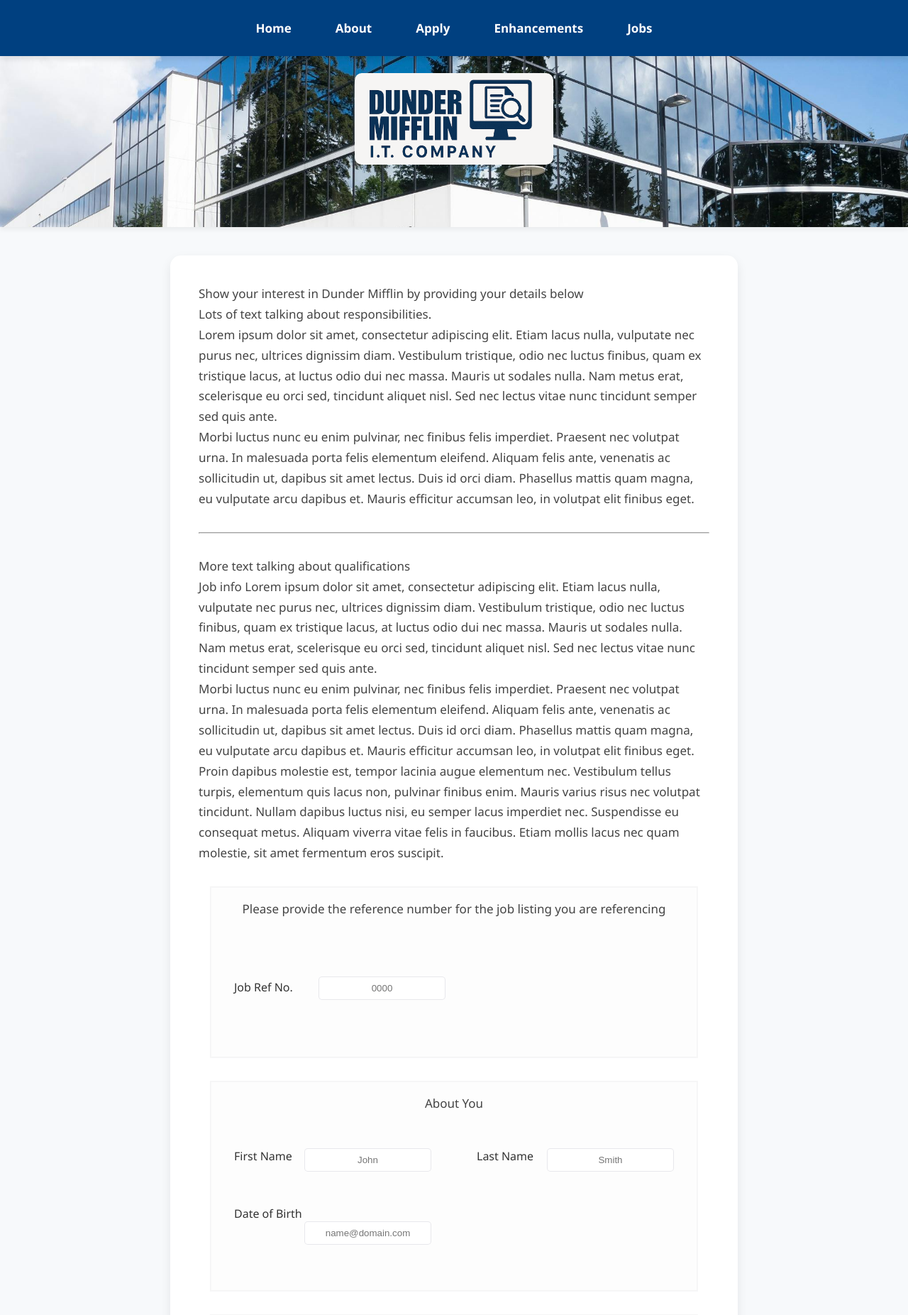
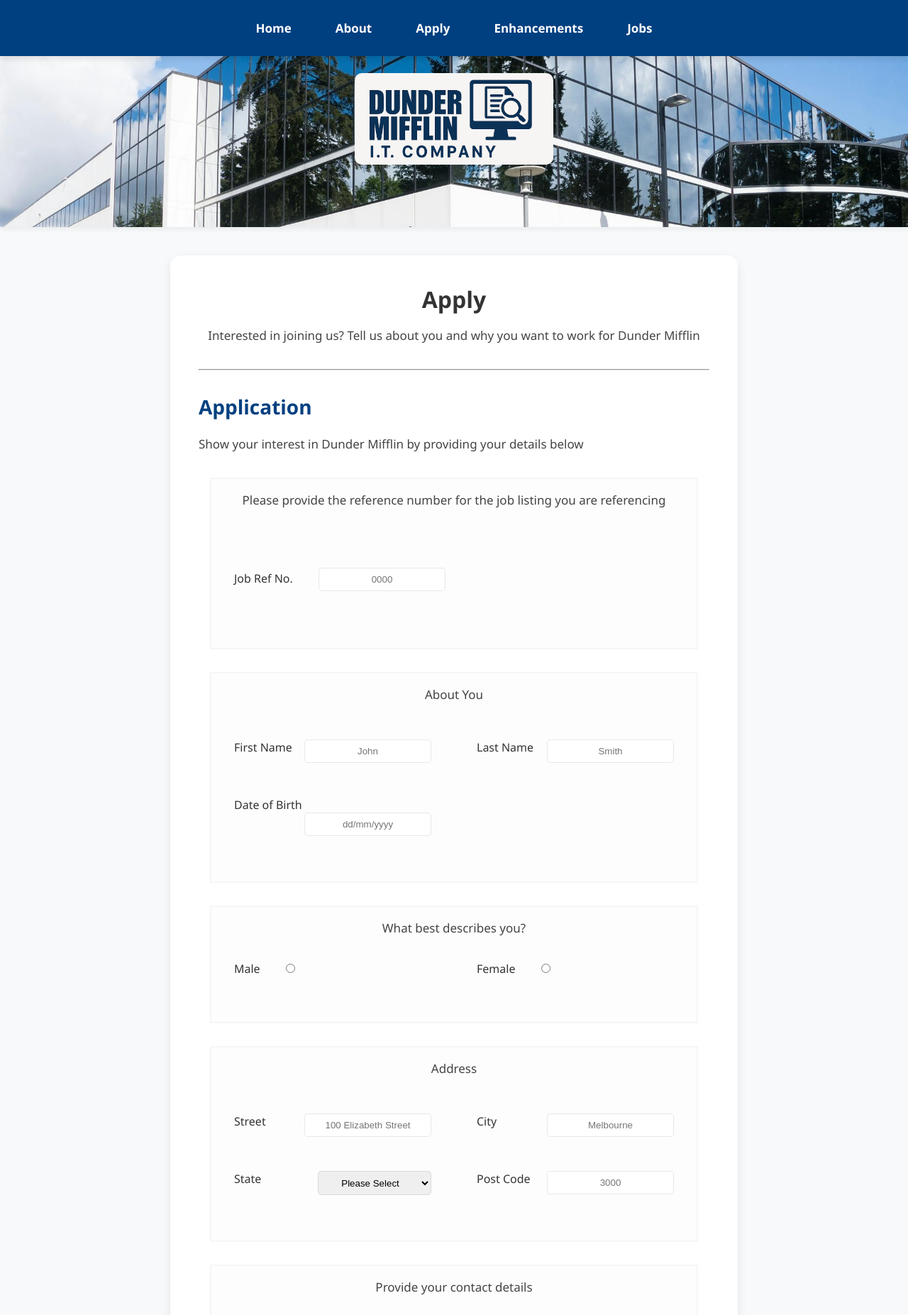
Before and after one commit to TravistyTrav/COS10032-Group-Assessments, a PHP site: page /apply.html in a window 1280 px wide. Shown: the top 1853 px of the page at 71% size. Run offline with PHP 8.4, Linux system fonts and the light colour scheme.

Commit message:
Finalizing apply.html and apply css
Finalizing apply.html and apply css

```diff
--- a/assign1/apply.html
+++ b/assign1/apply.html
@@ -24,58 +24,16 @@
 
 <main class="apply">
   <div>
-    <p class="text-left">
-    Show your interest in Dunder Mifflin by providing your details below
-    </p>
-
-    <p class="text-left">
-    Lots of text talking about responsibilities.
-
-    <br>
-
-    Lorem ipsum dolor sit amet, consectetur adipiscing elit. Etiam lacus nulla, vulputate nec purus
-    nec, ultrices dignissim diam. Vestibulum tristique, odio nec luctus finibus, quam ex tristique
-    lacus, at luctus odio dui nec massa. Mauris ut sodales nulla. Nam metus erat, scelerisque eu
-    orci sed, tincidunt aliquet nisl. Sed nec lectus vitae nunc tincidunt semper sed quis ante.
-
-    <br>
-
-    Morbi luctus nunc eu enim pulvinar, nec finibus felis imperdiet. Praesent nec volutpat urna.
-    In malesuada porta felis elementum eleifend. Aliquam felis ante, venenatis ac sollicitudin ut,
-    dapibus sit amet lectus. Duis id orci diam. Phasellus mattis quam magna, eu vulputate arcu
-    dapibus et. Mauris efficitur accumsan leo, in volutpat elit finibus eget.
+    <h1 class="mb-1 text-center">Apply</h1>
+    <p class="text-center">
+      Interested in joining us? Tell us about you and why you want to work for Dunder Mifflin
     </p>
 
     <hr class="mb-2 mt-2">
 
+    <h2>Application</h2>
     <p class="text-left">
-    More text talking about qualifications
-    </p>
-
-
-    <p class="text-left">
-    Job info
-
-    Lorem ipsum dolor sit amet, consectetur adipiscing elit. Etiam lacus nulla, vulputate nec purus
-    nec, ultrices dignissim diam. Vestibulum tristique, odio nec luctus finibus, quam ex tristique
-    lacus, at luctus odio dui nec massa. Mauris ut sodales nulla. Nam metus erat, scelerisque eu
-    orci sed, tincidunt aliquet nisl. Sed nec lectus vitae nunc tincidunt semper sed quis ante.
-
-    <br>
-
-    Morbi luctus nunc eu enim pulvinar, nec finibus felis imperdiet. Praesent nec volutpat urna.
-    In malesuada porta felis elementum eleifend. Aliquam felis ante, venenatis ac sollicitudin ut,
-    dapibus sit amet lectus. Duis id orci diam. Phasellus mattis quam magna, eu vulputate arcu
-    dapibus et. Mauris efficitur accumsan leo, in volutpat elit finibus eget.
-
-    <br>
-
-    Proin dapibus molestie est, tempor lacinia augue elementum nec. Vestibulum tellus turpis, elementum
-    quis lacus non, pulvinar finibus enim. Mauris varius risus nec volutpat tincidunt. Nullam dapibus
-    luctus nisi, eu semper lacus imperdiet nec. Suspendisse eu consequat metus. Aliquam viverra vitae
-    felis in faucibus. Etiam mollis lacus nec quam molestie, sit amet fermentum eros suscipit.
-
-
+    Show your interest in Dunder Mifflin by providing your details below
     </p>
   </div>
 
@@ -88,7 +46,7 @@
       <div class="grid-form">
         <div class="mb-1 mt-2">
           <label class="ml-2" for="reference">Job Ref No.</label>
-          <input class="ml-2 mt-2" type="text" name="refno" id="refno" placeholder="0000" maxlength="4" required="required" pattern="[0-9]{4}" required="required">
+          <input class="ml-2 mt-2" type="text" name="refno" id="refno" placeholder="0000" maxlength="4" required="required" pattern="[a-zA-Z0-9]{5}" required="required">
         </div>
       </div>
     </fieldset>
@@ -100,17 +58,17 @@
       <div class="grid-form">
         <div class="mb-1 mt-2">
             <label class="ml-2" for="firstname">First Name</label>
-            <input class="float-right mr-2"  type="text" name="firstname" id="firstname" placeholder="John" pattern="[A-Za-z ]{1,16}" required="required">
+            <input class="float-right mr-2"  type="text" name="firstname" id="firstname" placeholder="John" maxlength="20" pattern="[A-Za-z ]{1,20}" required="required">
         </div>
 
         <div class="mb-1 mt-2">
             <label class="ml-2" for="lastname">Last Name</label>
-            <input class="float-right mr-2"  type="text" name="lastname" id="lastname" placeholder="Smith" pattern="[A-Za-z ]{1,16}" required="required">
+            <input class="float-right mr-2"  type="text" name="lastname" id="lastname" placeholder="Smith" maxlength="20" pattern="[A-Za-z ]{1,20}" required="required">
         </div>
 
         <div class="mt-2">
-        <label class="ml-2" for="email">Date of Birth</label>
-        <input class="float-right mr-2"  type="text" name="email" id="email" placeholder="name@domain.com" maxlength="10" required="required" pattern="[a-z0-9._%+-]+@[a-z0-9.-]+\.[a-z]{2,4}$">
+        <label class="ml-2" for="dob">Date of Birth</label>
+        <input class="float-right mr-2"  type="text" name="dob" id="dob" placeholder="dd/mm/yyyy" maxlength="10" pattern="(0[1-9]|[12][0-9]|3[01])/(0[1-9]|1[0-2])/\d{4}" required="required">
         </div>
       </div>
     </fieldset>
@@ -136,12 +94,12 @@
       <div class="grid-form">
         <div class="mb-1 mt-2">
           <label class="ml-2" for="street">Street</label>
-          <input class="float-right mr-2"  type="text" name="street" id="street" placeholder="100 Elizabeth Street" pattern="[A-Za-z ]{1,16}" required="required">
+          <input class="float-right mr-2"  type="text" name="street" id="street" placeholder="100 Elizabeth Street" minlength="8" maxlength="40" required="required">
         </div>
 
         <div class="mb-1 mt-2">
           <label class="ml-2" for="street">City</label>
-          <input class="float-right mr-2"  type="text" name="city" id="city" placeholder="Melbourne" pattern="[A-Za-z ]{1,16}" required="required">
+          <input class="float-right mr-2"  type="text" name="city" id="city" placeholder="Melbourne" minlength="8" maxlength="40" required="required">
         </div>
         <div class="mt-2">
           <label class="ml-2" for="city">State</label>
@@ -159,7 +117,7 @@
         </div>
         <div class="mt-2">
           <label class="ml-2" for="postcode">Post Code</label>
-          <input class="float-right mr-2"  type="text" name="postcode" id="postcode" placeholder="3000" pattern="[A-Za-z ]{1,16}" required="required">
+          <input class="float-right mr-2"  type="text" name="postcode" id="postcode" placeholder="3000" pattern="[0-9]{4}" required="required">
         </div>
       </div>
     </fieldset>
@@ -172,11 +130,11 @@
       <div class="grid-form">
         <div class="mb-1 mt-2">
           <label class="ml-2" for="email">Email</label>
-          <input class="float-right mr-2" type="text" name="email" id="email" placeholder="example@domain.com" pattern="" required="required">
+          <input class="float-right mr-2" type="text" name="email" id="email" placeholder="example@domain.com" pattern="[a-z0-9._%+\-]+@[a-z0-9.\-]+\.[a-z]{2,}$" required="required">
         </div>
         <div class="mt-2">
           <label class="ml-2" for="phone">Phone</label>
-          <input class="float-right mr-2" type="text" name="phone" id="phone" placeholder="(+61) XXX-XXX-XXX" pattern="[0-9]{3}-[0-9]{2}-[0-9]{3}"  required="required">
+          <input class="float-right mr-2" type="text" name="phone" id="phone" placeholder="(+61) XXX-XXX-XXX" pattern="/^\({0,1}((0|\+61)(2|4|3|7|8)){0,1}\){0,1}(\ |-){0,1}[0-9]{2}(\ |-){0,1}[0-9]{2}(\ |-){0,1}[0-9]{1}(\ |-){0,1}[0-9]{3}$/"  required="required">
         </div>
       </div>
     </fieldset>
@@ -186,18 +144,34 @@
       <p class="mt-1 mb-1 text-center">
         What skills make you stand out?
       </p>
-      <div class="grid-form">
+      <div>
         <div class="mb-1 mt-2">
-          <label class="ml-2" for="email">Email</label>
-          <input class="float-right mr-2" type="text" name="email" id="email" placeholder="example@domain.com" pattern="" required="required">
-        </div>
-        <div class="mt-2">
-          <label class="ml-2" for="phone">Phone</label>
-          <input class="float-right mr-2" type="text" name="phone" id="phone" placeholder="(+61) XXX-XXX-XXX" pattern="[0-9]{3}-[0-9]{2}-[0-9]{3}"  required="required">
-        </div>
+          <legend class="ml-2 mb-1" for="skills">Skills</legend>
+          <div class="grid-form-skills ml-2">
+            <label for="html">HTML</label>
+			      <input type="checkbox" id="html" name="skills" value="html" checked="checked">
+            <label for="css">CSS</label>
+            <input type="checkbox" id="css" name="skills" value="css">
+            <label for="javascript">JavaScript</label>
+            <input type="checkbox" id="javascript" name="skills" value="javascript">
+            <label for="php">PHP</label>
+            <input type="checkbox" id="php" name="skills" value="php">
+            <label for="mysql">MySQL</label>
+            <input type="checkbox" id="mysql" name="skills" value="mysql">
+            <label for="other">Other</label>
+            <input type="checkbox" id="other" name="skills" value="other">
+          </div>
+      </div>
+
+      <div class="mb-1 mt-4 ml-2">
+        <p class="mb-1">Other: Please describe</p>
+        <textarea name="other" id="other"></textarea>
       </div>
     </fieldset>
-
+    <div class="mt-2 submission">
+      <input type="submit" value="Register">
+      <input type="reset" value="Reset Form">
+    </div>
   </form>
 
 </main>
--- a/assign1/styles/style.css
+++ b/assign1/styles/style.css
@@ -70,7 +70,7 @@
 
 /* apply.html styles */
 
-#application input{
+#application input {
     padding-top: 0.5rem;
     padding-bottom: 0.5rem;
     text-align: center;
@@ -86,8 +86,13 @@
     grid-template-columns: 1fr 1fr;
 }
 
+.grid-form-skills {
+    display: grid;
+    grid-template-columns: 1fr 1fr 1fr 1fr 1fr 1fr;
+    gap: 1em;
+}
 
-input, select {
+input, select, textarea {
     border-radius: 5px;
     border: 1px solid hsla(238, 20%, 32%, 0.122);
 }
```
